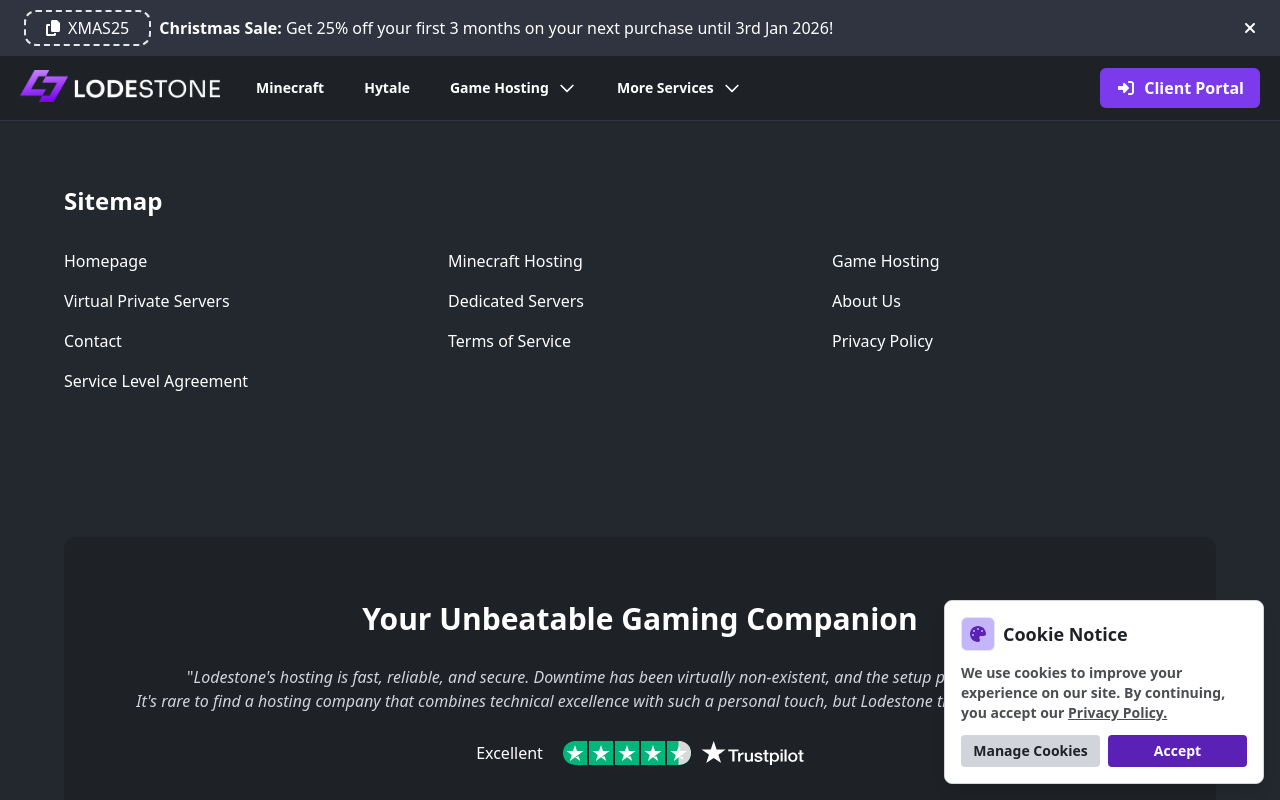
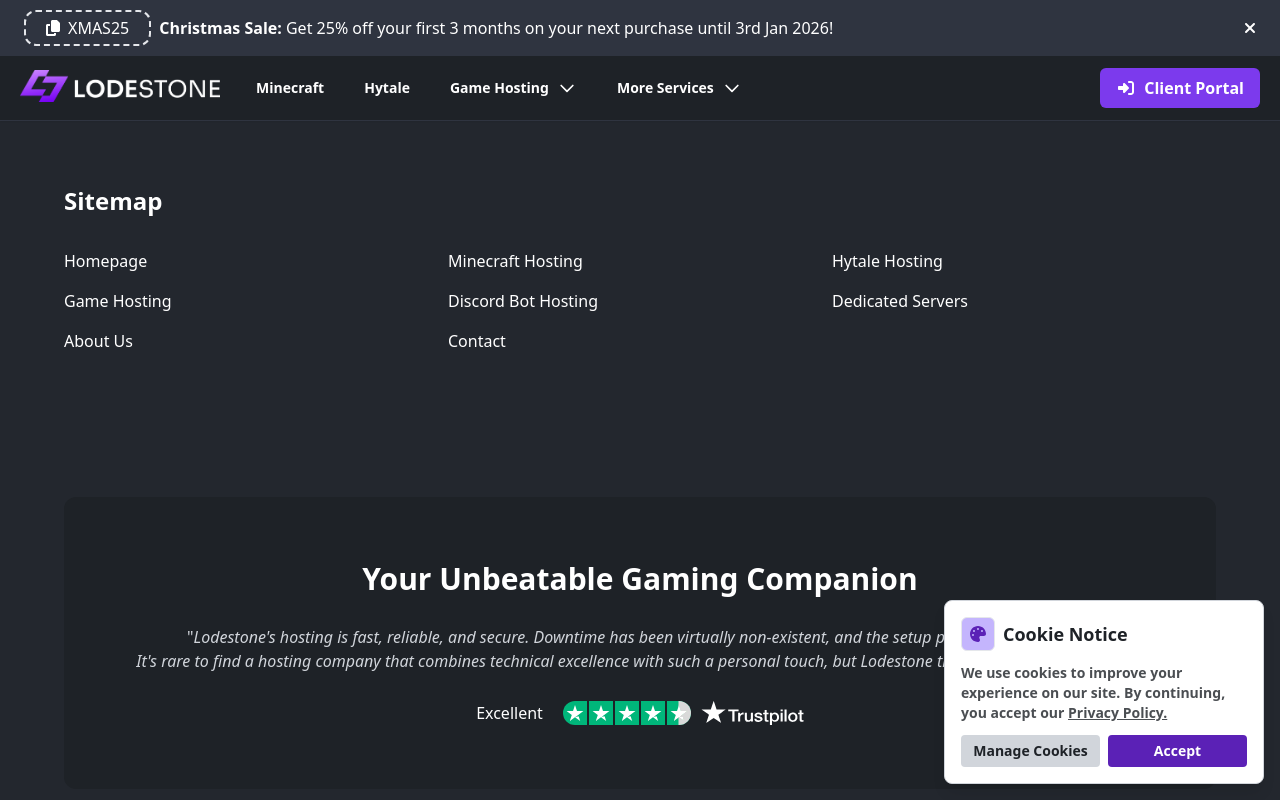
Before and after one commit to omdanielofficial/Lodestone2026Website, a Next.js app: page /sitemap in a window 1280 px wide. Shown: the top 800 px of the page. Built offline with nearby package versions, Linux system fonts and the light colour scheme.

Commit message:
25/12/2025-01:37

```diff
--- a/app/sitemap/page.tsx
+++ b/app/sitemap/page.tsx
@@ -1,13 +1,13 @@
 import type { Metadata } from "next";
 
 export const metadata: Metadata = {
-  title: "Lodestone | Sitemap",
+  title: "Lodestone - Sitemap",
   description:
   "Providing powerful, reliable, and affordable game hosting across the world. Whether you're hosting a server for a few friends or a large community, you can trust us to maintain performance and uptime.",
   keywords:
   "game server hosting, Minecraft hosting, web hosting, game hosting, 99.99% uptime, cheap Minecraft hosting, high-performance hosting, 24/7 support, affordable hosting plans, lodestone",
   openGraph: {
-    title: "Lodestone | Sitemap",
+    title: "Lodestone - Sitemap",
     description:
       "Providing powerful, reliable, and affordable game hosting across the world. Whether you're hosting a server for a few friends or a large community, you can trust us to maintain performance and uptime.",
     type: "website",
@@ -25,14 +25,12 @@
   const sitemaps = [
     { name: "Homepage", url: "/" },
     { name: "Minecraft Hosting", url: "/minecraft-hosting" },
+    { name: "Hytale Hosting", url: "/minecraft-hosting" },
     { name: "Game Hosting", url: "/game-hosting" },
-    { name: "Virtual Private Servers", url: "/vps-hosting" },
-    { name: "Dedicated Servers", url: "/dedicated-hosting" },
-    { name: "About Us", url: "/about" },
+    { name: "Discord Bot Hosting", url: "/discord-bot-hosting" },
+    { name: "Dedicated Servers", url: "/dedicated-servers" },
+    { name: "About Us", url: "/about-us" },
     { name: "Contact", url: "/contact" },
-    { name: "Terms of Service", url: "/terms-of-service" },
-    { name: "Privacy Policy", url: "/privacy-policy" },
-    { name: "Service Level Agreement", url: "/service-level-agreement" },
   ];
 
   return (
```
